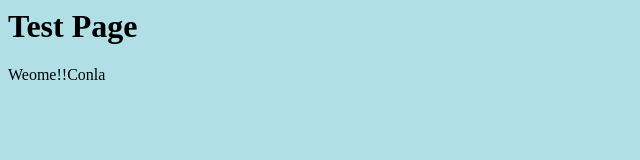
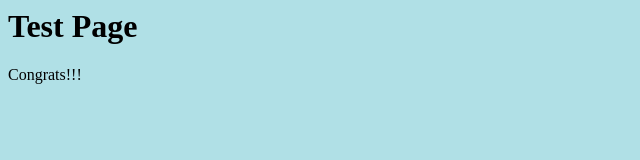
Before and after one commit to indumathi-somasundaram/code-deploy, a plain HTML site: page index.html in a window 1280 px wide. Shown: the full height of the page, 0-640 px from the left. Drawn offline with Linux system fonts and the light colour scheme.

Commit message:
Update index.html

```diff
--- a/index.html
+++ b/index.html
@@ -2,7 +2,7 @@
 <body style="background-color:powderblue;">
 
 <h1>Test Page</h1>
-<p>Weome!!Conla</p>
+<p>Congrats!!!</p>
 
 </body>
 </html>
```
